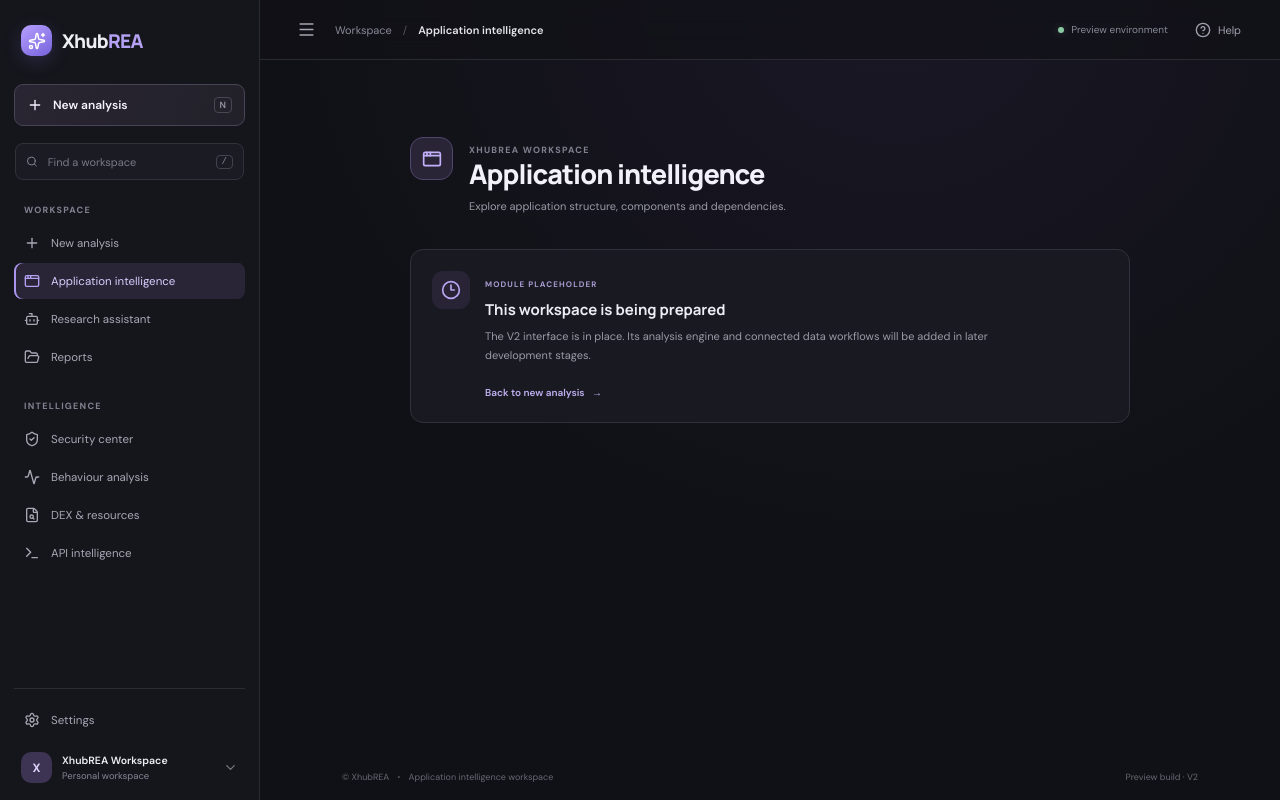
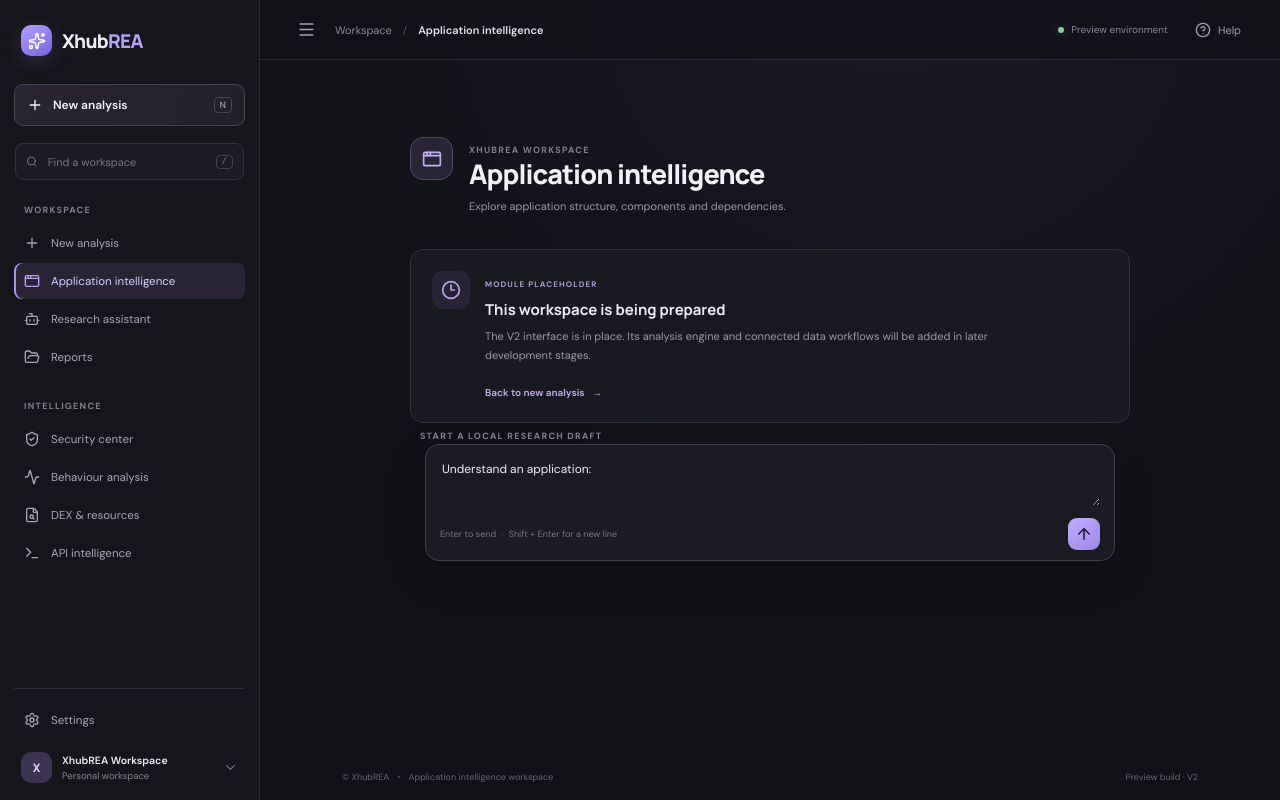
Before and after one commit to ashishxhub/XhubREA, a React (Vite) app in the folder web-dashboard/: page / in a window 1280 px wide. Both pictures are taken after a click on the button 595 px from the left and 671 px from the top of the page. Built offline with nearby package versions, Linux system fonts and the light colour scheme.

Commit message:
Add research composer to XhubREA module views

```diff
--- a/web-dashboard/src/App.jsx
+++ b/web-dashboard/src/App.jsx
@@ -150,6 +150,7 @@ export default function App() {
             <section className="section-view">
               <div className="page-heading"><div className="heading-icon">{active === "Settings" ? <Settings size={20} /> : activeItem ? <activeItem.icon size={20} /> : <Layers3 size={20} />}</div><div><span className="eyebrow-text">XHUBREA WORKSPACE</span><h1>{active}</h1><p>{activeItem?.description || "Manage your workspace preferences and preview settings."}</p></div></div>
               <div className="coming-card"><div className="coming-icon"><Clock3 size={20} /></div><div><span className="coming-label">MODULE PLACEHOLDER</span><h2>This workspace is being prepared</h2><p>The V2 interface is in place. Its analysis engine and connected data workflows will be added in later development stages.</p><button className="text-button" onClick={startNew}>Back to new analysis <span>→</span></button></div></div>
+              <div className="module-composer"><span className="eyebrow-text">START A LOCAL RESEARCH DRAFT</span><Composer prompt={prompt} setPrompt={setPrompt} sendMessage={sendMessage} placeholder={`Ask something about ${active.toLowerCase()}...`} /></div>
             </section>
           )}
           <footer className="page-footer"><span>© XhubREA</span><span className="footer-dot">•</span><span>Application intelligence workspace</span><span className="footer-spacer" /><span>Preview build · V2</span></footer>
```
